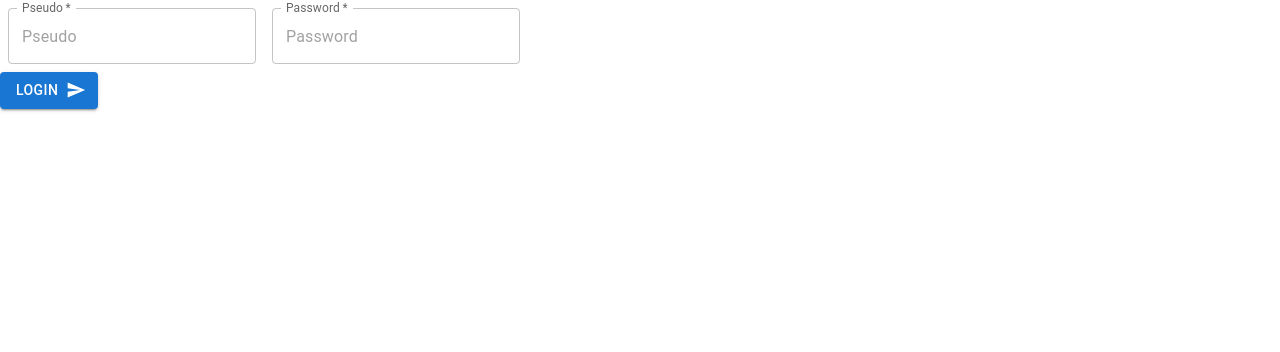
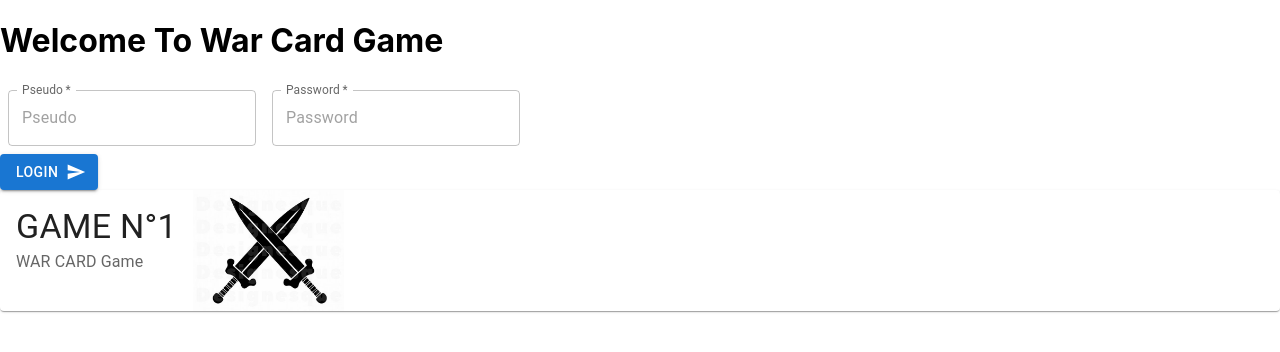
Before and after one commit to bdeguigne/js-fullstack, a React (Create React App) app: page / in a window 1280 px wide. Shown: the top 352 px of the page. Built offline with nearby package versions, Linux system fonts and the light colour scheme.

Commit message:
Probleme Resolu

```diff
--- a/src/App.js
+++ b/src/App.js
@@ -1,7 +1,7 @@
 import './App.css';
 import { Router, Route, Switch } from 'react-router-dom';
 import history from './utils/history';
-import Home from './components/Forms';
+import Home from './Views/Home';
 import MediaControlCard from './Views/Lobby';
 
 function App() {
--- a/src/Views/Home.js
+++ b/src/Views/Home.js
@@ -1,10 +1,12 @@
 import Forms from '../components/Forms';
+import MediaControlCard from './Lobby';
 
 function Home() {
   return (
     <div>
       <h1> Welcome To War Card Game</h1>
-      <Forms toto={8} />
+      <Forms onSubmit={(Password, Pseudo) => console.log(Password, Pseudo)} />
+      <MediaControlCard />
     </div>
   );
 }
--- a/src/Views/Lobby.js
+++ b/src/Views/Lobby.js
@@ -1,57 +1,33 @@
 import * as React from 'react';
-import { useTheme } from '@mui/material/styles';
 import Box from '@mui/material/Box';
 import Card from '@mui/material/Card';
 import CardContent from '@mui/material/CardContent';
 import CardMedia from '@mui/material/CardMedia';
-import IconButton from '@mui/material/IconButton';
 import Typography from '@mui/material/Typography';
-import PlayArrowIcon from '@mui/icons-material/PlayArrow';
-import SkipNextIcon from '@mui/icons-material/SkipNext';
-import SkipPreviousIcon from '@mui/icons-material/SkipPrevious';
+import sword from '../Sword.jpg';
 
 export default function MediaControlCard() {
-  const theme = useTheme();
-
   return (
     <Card sx={{ display: 'flex' }}>
       <Box sx={{ display: 'flex', flexDirection: 'column' }}>
         <CardContent sx={{ flex: '1 0 auto' }}>
-          <Typography component="div" variant="h5">
-            Live From Space
+          <Typography component="div" variant="h4">
+            GAME N°1
           </Typography>
           <Typography
             variant="subtitle1"
             color="text.secondary"
             component="div"
           >
-            Mac Miller
+            WAR CARD Game
           </Typography>
         </CardContent>
-        <Box sx={{ display: 'flex', alignItems: 'center', pl: 1, pb: 1 }}>
-          <IconButton aria-label="previous">
-            {theme.direction === 'rtl' ? (
-              <SkipNextIcon />
-            ) : (
-              <SkipPreviousIcon />
-            )}
-          </IconButton>
-          <IconButton aria-label="play/pause">
-            <PlayArrowIcon sx={{ height: 38, width: 38 }} />
-          </IconButton>
-          <IconButton aria-label="next">
-            {theme.direction === 'rtl' ? (
-              <SkipPreviousIcon />
-            ) : (
-              <SkipNextIcon />
-            )}
-          </IconButton>
-        </Box>
+        <Box sx={{ display: 'flex', alignItems: 'center', pl: 1, pb: 1 }} />
       </Box>
       <CardMedia
         component="img"
         sx={{ width: 151 }}
-        image="/static/images/cards/live-from-space.jpg"
+        image={sword}
         alt="Live from space album cover"
       />
     </Card>
--- a/src/components/Forms.js
+++ b/src/components/Forms.js
@@ -1,19 +1,21 @@
-/* eslint-disable */
-// eslint-disable
-
 import { React, useState } from 'react';
 import PropTypes from 'prop-types';
 import TextField from '@mui/material/TextField';
 import Button from '@mui/material/Button';
 import { Send } from '@material-ui/icons';
 
-function Forms({ toto }) {
+function Forms({ onSubmit }) {
   const [Pseudo, setPseudo] = useState('');
   const [Password, setPassword] = useState('');
-  console.log(toto)
+
+  const handleSubmit = (e) => {
+    e.preventDefault();
+    onSubmit(Password, Pseudo);
+    console.log(Password, Pseudo);
+  };
 
   return (
-    <form>
+    <form onSubmit={handleSubmit}>
       <TextField
         id="standard-full-width"
         label="Pseudo"
```
Also changed, not shown: src/Sword.jpg (added).
